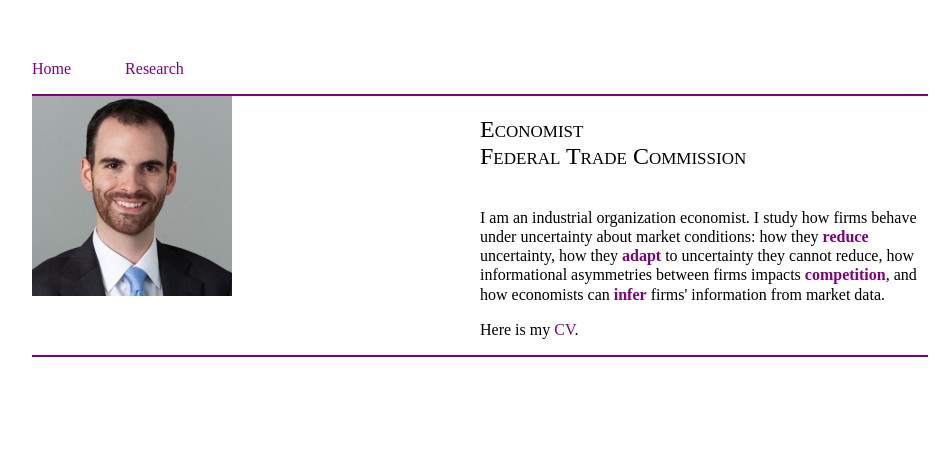
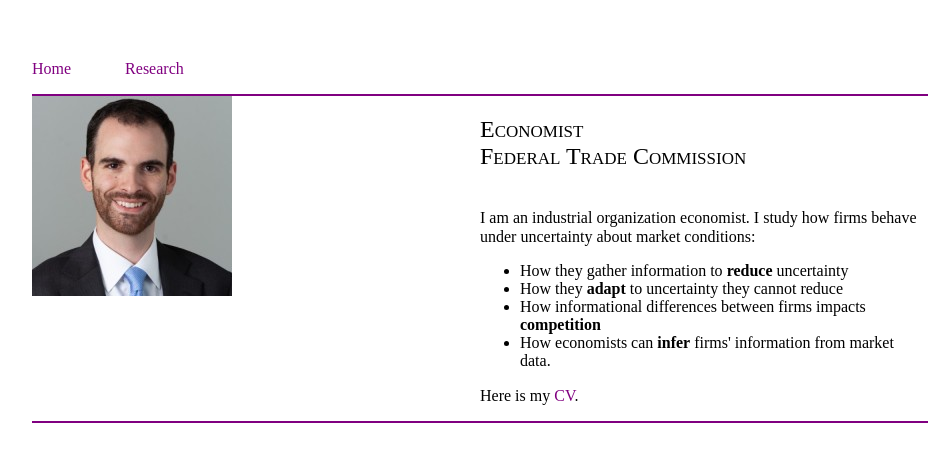
Before and after one commit to mleisten/mleisten.github.io, a Jekyll site: the page built from index.html, in a window 1280 px wide. Shown: the top 462 px of the page, without its empty margins (160-1108 px from the left). Built offline with Jekyll 4.4.1, drawn with Linux system fonts in a browser that asks for light colours.

Commit message:
Update index.html

```diff
--- a/index.html
+++ b/index.html
@@ -11,8 +11,12 @@
 		Federal Trade Commission</h2>
 
 <p> I am an industrial organization economist. I study how firms behave under uncertainty about market conditions:
-	how they <b>reduce</b> uncertainty, how they <b>adapt</b> to uncertainty they cannot reduce, how informational asymmetries between
-	firms impacts <b>competition</b>, and how economists can <b>infer</b> firms' information from market data.</p>
+	<ul>
+		<li>How they gather information to <b>reduce</b> uncertainty</li>
+		<li>How they <b>adapt</b> to uncertainty they cannot reduce</li>
+		<li>How informational differences between firms impacts <b>competition</b></li>
+		<li>How economists can <b>infer</b> firms' information from market data.</p></li>
+	</ul>
 
 <p> Here is my <a "https://www.dropbox.com/s/igmwu0098x7bdpa/Leisten_CV.pdf?dl=0"> CV</a>.</p>
 	</div>
```
